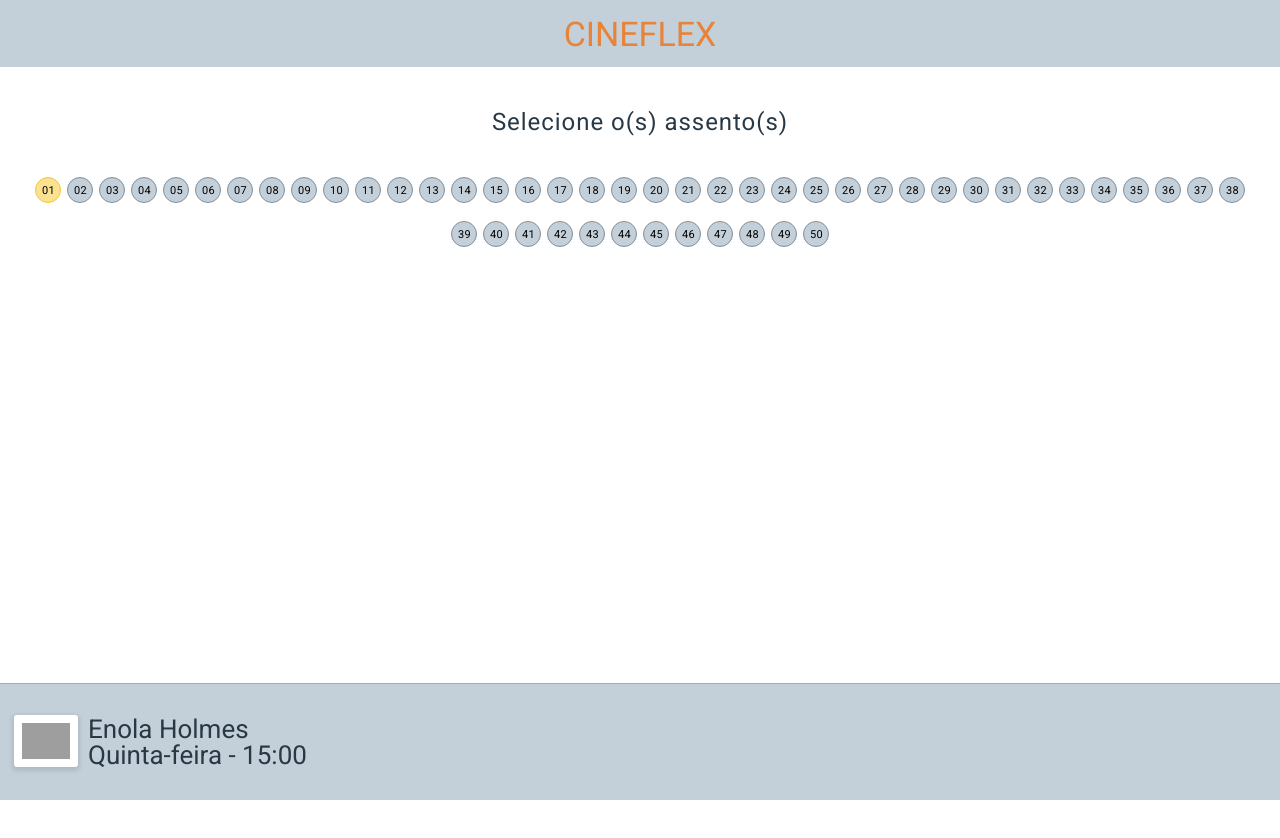
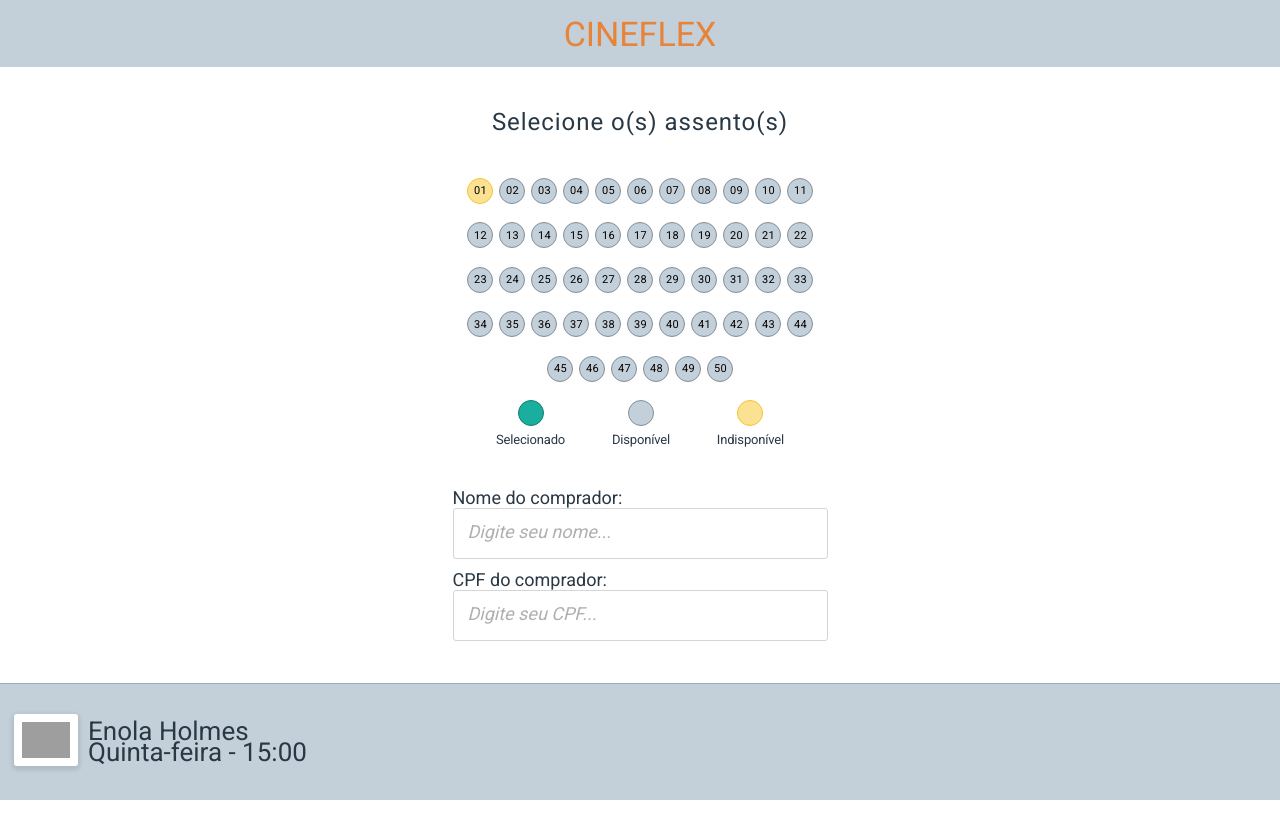
Before and after one commit to lcfernandez/driven-projeto10-cineflex, a React (Create React App) app: page /sessao in a window 1280 px wide. Shown: the top 838 px of the page. Before the commit the page ends 800 px from the top, so only its background shows below. Built offline with nearby package versions, Linux system fonts and the light colour scheme; grey boxes are pictures that could not be loaded.

Commit message:
Término do layout da página de selecionar poltronas e inserir dados

```diff
--- a/src/components/Button.js
+++ b/src/components/Button.js
@@ -22,6 +22,4 @@ const ButtonContainer = styled.button`
     height: 43px;
     letter-spacing: 0.02em;
     line-height: 21px;
-    margin: 22px 10px 22px 0;
-    width: 82px;
 `;
--- a/src/components/MoviePage.js
+++ b/src/components/MoviePage.js
@@ -17,4 +17,9 @@ export default function MoviePage() {
 
 const MoviePageContainer = styled.div`
     margin-top: 67px;
+
+    button {
+        margin: 22px 10px 22px 0;
+        width: 82px;
+    }
 `;
--- a/src/components/Seat.js
+++ b/src/components/Seat.js
@@ -1,16 +1,16 @@
 import styled from "styled-components";
 
-export default function Seat({name, isAvaiable}) {
+export default function Seat({colorBack, colorBorder, name}) {
     return (
-        <SeatContainer isAvaiable={isAvaiable}>
+        <SeatContainer colorBack={colorBack} colorBorder={colorBorder}>
             {(Number(name) < 10) ? "0" + name : name}
         </SeatContainer>
     );
 }
 
 const SeatContainer = styled.button`
-    background-color: ${({isAvaiable}) => isAvaiable ? "#C3CFD9" : "#FBE192"};
-    border: 1px solid ${({isAvaiable}) => isAvaiable ? "#808F9D" : "#F7C52B"};
+    background-color: ${({colorBack}) => colorBack};
+    border: 1px solid ${({colorBorder}) => colorBorder};
     border-radius: 50%;
     font-family: inherit;
     font-size: 11px;
--- a/src/components/SessionPage.js
+++ b/src/components/SessionPage.js
@@ -1,12 +1,14 @@
+import Button from "./Button";
 import Footer from "./Footer";
 import HeaderAction from "./HeaderAction";
+import Seat from "./Seat";
 
 import styled from "styled-components";
-import Seat from "./Seat";
 
 export default function SessionPage() {
     return (
         <SessionPageContainer>
+            <Main>
                 <HeaderAction action={"Selecione o(s) assento(s)"} />
 
                 <Seats>
@@ -261,19 +263,118 @@ export default function SessionPage() {
                             "name": "50",
                             "isAvailable": true,
                         },
-    ].map(seat => <Seat key={seat.id} name={seat.name} isAvaiable={seat.isAvailable} />)
+                    ].map(
+                        seat =>
+                            <Seat
+                                colorBack={seat.isAvailable ? "#C3CFD9" : "#FBE192"}
+                                colorBorder={seat.isAvailable ? "#808F9D" : "#F7C52B"}
+                                key={seat.id}
+                                name={seat.name}
+                            />
+                    )
                     }
                 </Seats>
 
-            <Footer src={"https://image.tmdb.org/t/p/w500/riYInlsq2kf1AWoGm80JQW5dLKp.jpg"} showtimeName={"15:00"} title={"Enola Holmes"} weekday={"Quinta-feira"}/>
+                <Legend>
+                    <span>
+                        <Seat colorBack={"#1AAE9E"} colorBorder={"#0E7D71"} />
+
+                        <div>Selecionado</div>
+                    </span>
+
+                    <span>
+                        <Seat colorBack={"#C3CFD9"} colorBorder={"#808F9D"} />
+
+                        <div>Disponível</div>
+                    </span>
+
+                    <span>
+                        <Seat colorBack={"#FBE192"} colorBorder={"#F7C52B"} />
+
+                        <div>Indisponível</div>
+                    </span>
+                </Legend>
+
+                <Info>
+                    Nome do comprador:
+                    <input placeholder="Digite seu nome..." />
+
+                    CPF do comprador:
+                    <input placeholder="Digite seu CPF..."/>
+                </Info>
+
+                <ButtonContainer>
+                    <Button link="/sucesso" text="Reservar assento(s)" />
+                </ButtonContainer>
+            </Main>
+
+            <Footer src={"https://image.tmdb.org/t/p/w500/riYInlsq2kf1AWoGm80JQW5dLKp.jpg"} showtimeName={"15:00"} title={"Enola Holmes"} weekday={"Quinta-feira"} />
         </SessionPageContainer>
     );
 }
 
+const ButtonContainer = styled.div`
+    display: flex;
+    justify-content: center;
+    width: 100%;
+
+    button {
+        width: 225px;
+    }
+`;
+
+const Info = styled.div`
+    display: flex;
+    flex-direction: column;
+    margin: 40px auto;
+    max-width: 375px;
+
+    input {
+        border: 1px solid #D5D5D5;
+        border-radius: 3px;
+        font-family: inherit;
+        height: 51px;
+        margin-bottom: 10px;
+        padding-left: 14px;
+
+        ::placeholder {
+            color: #AFAFAF;
+            font-size: 18px;
+            font-style: italic;
+            line-height: 21px;
+        }
+    }
+`;
+
+const Legend = styled.div`
+    display: flex;
+    font-size: 13px;
+    justify-content: space-around;
+    letter-spacing: -0.013em;
+    line-height: 15px;
+    margin: 0 auto;
+    max-width: 375px;
+    padding: 0 20px;
+    text-align: center;
+
+    div {
+        margin-top: -12px;
+    }
+`;
+
+const Main = styled.div`
+    height: calc(100% - 117px);
+    margin-bottom: 147px;
+`;
+
 const Seats = styled.div`
+    margin: 0 auto;
+    max-width: 375px;
     text-align: center;
 `;
 
 const SessionPageContainer = styled.div`
+    font-size: 18px;
+    line-height: 21px;
     margin-top: 67px;
 `;
```
Lines whose indentation alone changed are shown as unchanged.
